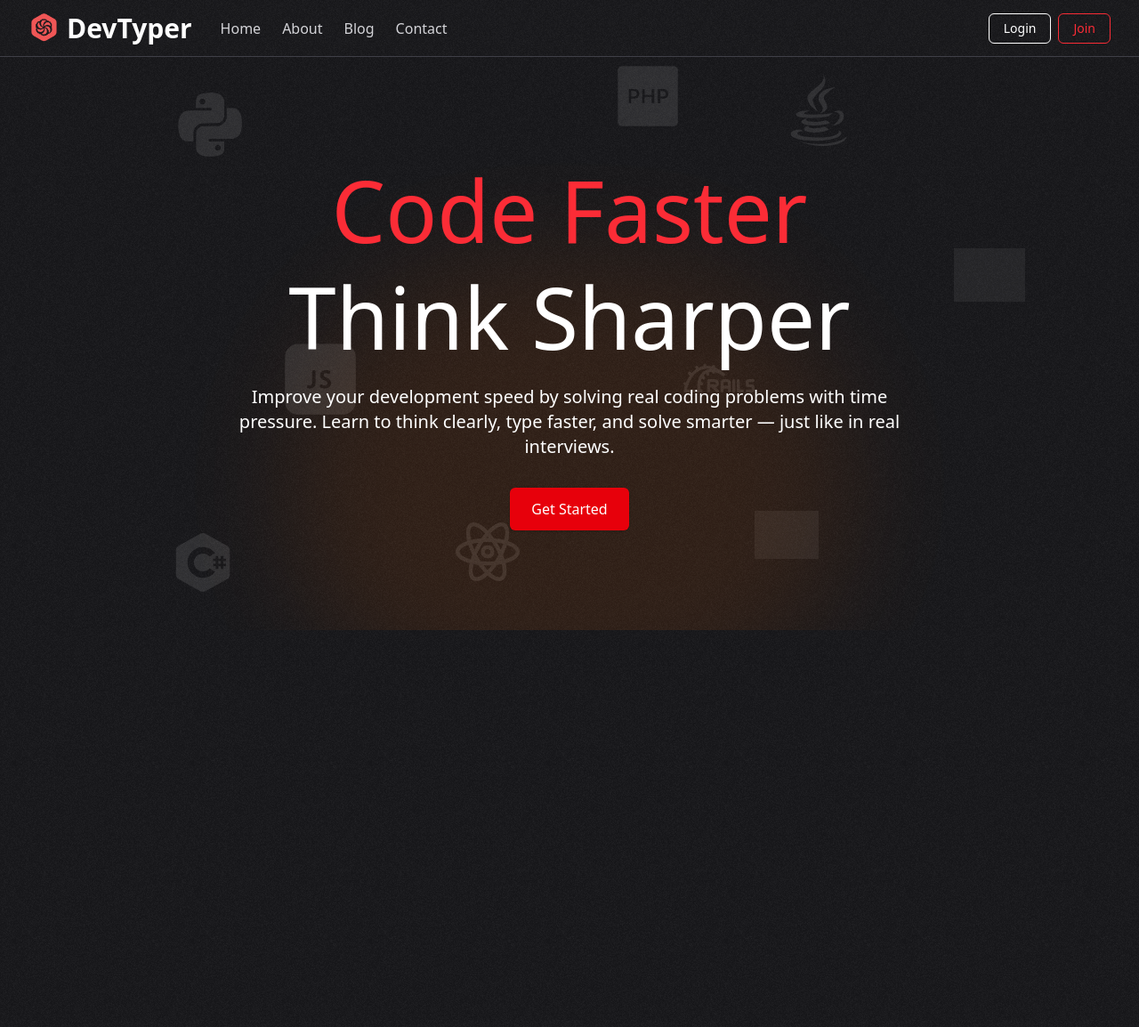
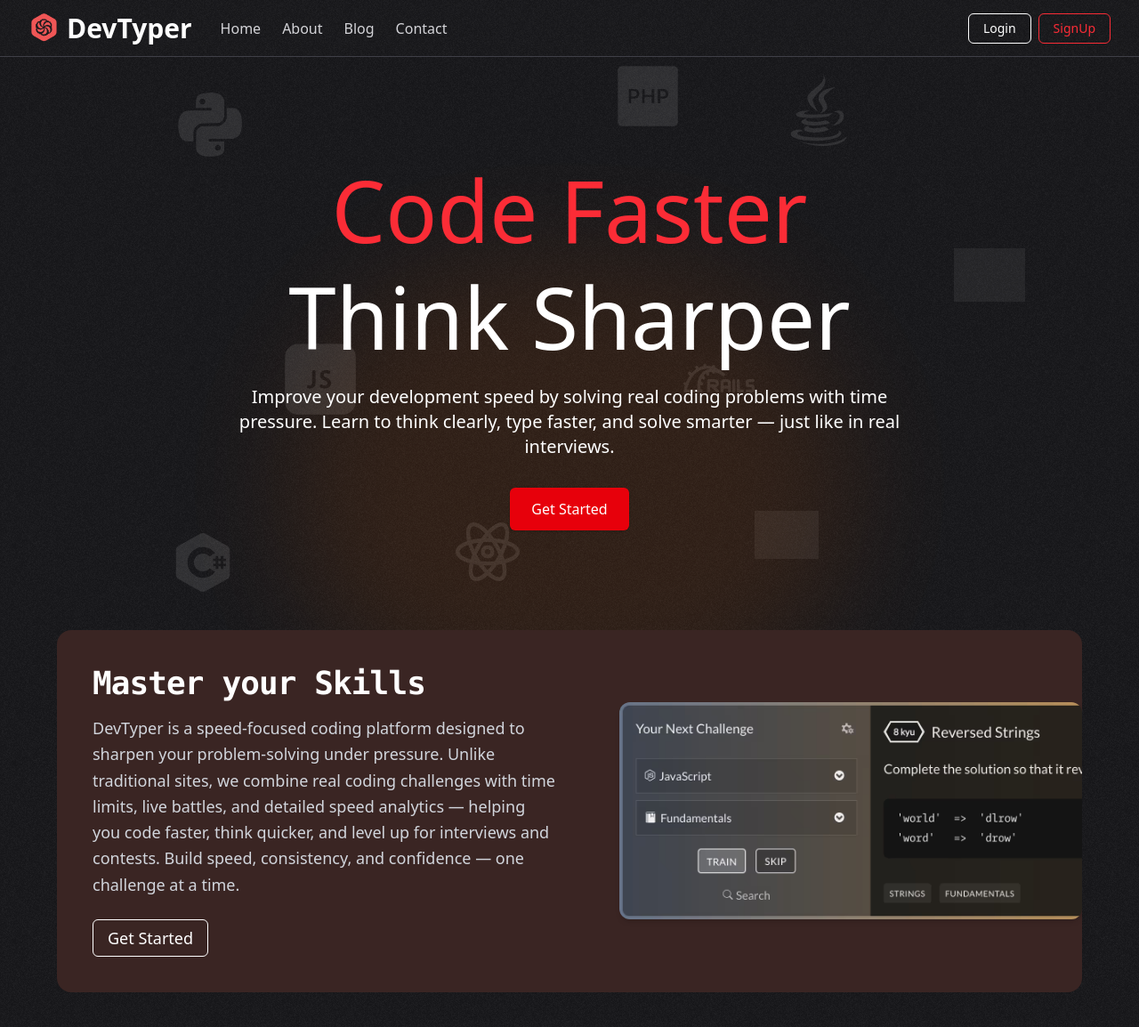
Before and after one commit to aarav-shukla07/DevTyper, a Next.js app: page / in a window 1280 px wide. Shown: the top 1154 px of the page at 89% size. Built offline with nearby package versions, Linux system fonts and the light colour scheme; grey boxes are pictures that could not be loaded.

Commit message:
Added the Description of the application

```diff
--- /dev/null
+++ b/app/components/FeaturesSection.tsx
@@ -0,0 +1,40 @@
+import Image from "next/image"
+import Link from "next/link"
+
+export default function FeatureSection() {
+    return (
+        <div className="flex flex-col md:flex-row bg-[#3a2523] rounded-2xl overflow-hidden text-white-shadow-lg  gap-8 max-w-6xl mx-auto">
+            {/*Left sideContent */}
+            <div className="flex-1 flex flex-col justify-center p-8 md:p-10">
+                {/*Heading*/}
+                <div className="text-3xl md:text-4xl font-semibold mb-4 font-mono tracking-tight">
+                    Master your Skills
+                </div>
+                {/*Description */}
+                <p className="text-gray-300 mb-6 text-base md:text-lg leading-relaxed">
+                    DevTyper is a speed-focused coding platform designed to sharpen your problem-solving under pressure.
+                    Unlike traditional sites, we combine real coding challenges with time limits, live battles, and detailed speed
+                    analytics — helping you code faster, think quicker, and level up for interviews and contests.
+                    Build speed, consistency, and confidence — one challenge at a time.
+                </p>
+                {/*Button*/}
+                <div className="hidden md:flex gap-2">
+                    <Link href="/login">
+                        <button className="px-4 py-1.5 border border-white text-white rounded-md text-lg hover:bg-white hover:text-zinc-900 transition">Get Started</button>
+                    </Link>
+                </div>
+            </div>
+
+            {/*Right Side*/}
+            <div className="flex-1 flex justify-center items-center">
+                <Image
+                    src="/Feature/img.avif"
+                    alt="Your Next Challenge"
+                    width={600}
+                    height={500}
+                    className="rounded-xl shadow-md"
+                />
+            </div>
+        </div>
+    )
+}
--- a/app/components/Header.tsx
+++ b/app/components/Header.tsx
@@ -31,8 +31,8 @@
                     <Link href="/login">
                         <button className="px-4 py-1.5 border border-white text-white rounded-md text-sm hover:bg-white hover:text-zinc-900 transition">Login</button>
                     </Link>
-                    <Link href="/join">
-                        <button className="px-4 py-1.5 border border-red-500 text-red-500 rounded-md text-sm hover:bg-red-500 hover:text-white transition">Join</button>
+                    <Link href="/signup">
+                        <button className="px-4 py-1.5 border border-red-500 text-red-500 rounded-md text-sm hover:bg-red-500 hover:text-white transition">SignUp</button>
                     </Link>
                 </div>
 
--- a/app/page.tsx
+++ b/app/page.tsx
@@ -1,6 +1,7 @@
 import Image from "next/image";
 import Header from "./components/Header";
 import HeroParallax from "./components/HeroParallax";
+import FeatureSection from "./components/FeaturesSection";
 
 export default function Home() {
   return (
@@ -11,6 +12,7 @@
         <div className="absolute inset-0 z-0 bg-noise" />
         <main className="relative z-10">
           {/* Your content here */}
+          <FeatureSection />
         </main>
       </div>
     </>
```
Also changed, not shown: public/Feature/img.avif (added). Lines whose indentation alone changed are shown as unchanged.
